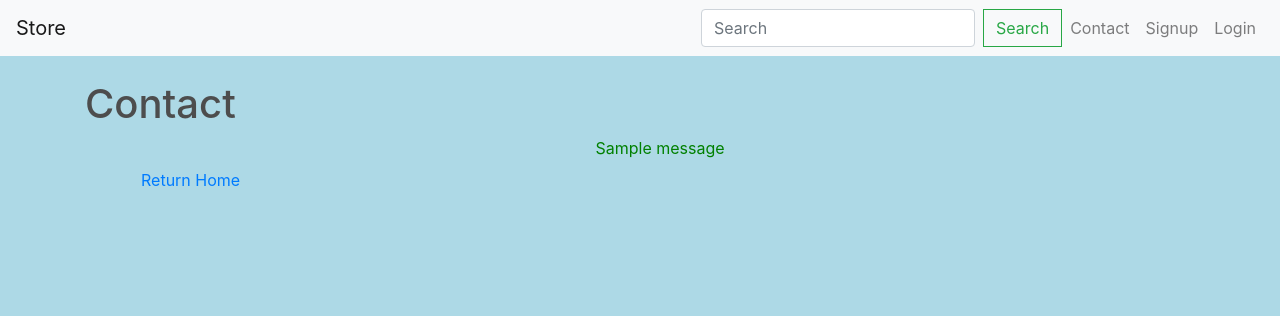
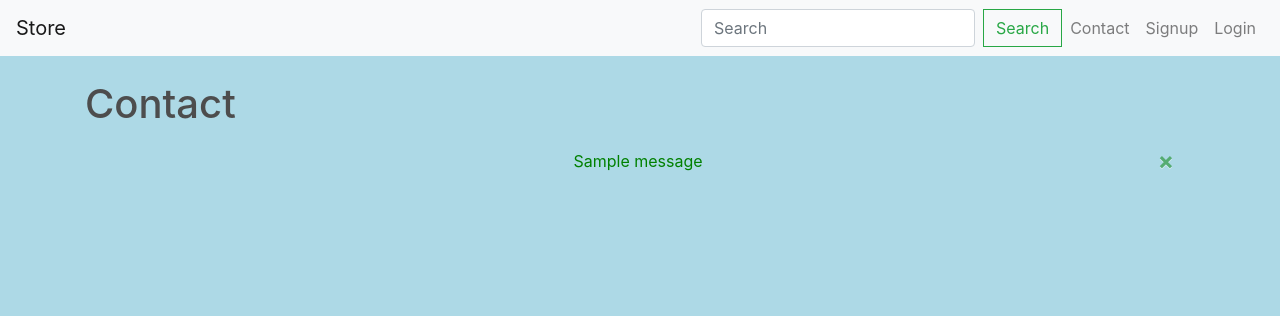
Before and after one commit to shahbazbacker/Ecommerce-Store, a Django app: page /contact/ in a window 1280 px wide. Shown: the top 316 px of the page. Run offline with Django 3.2, Linux system fonts and the light colour scheme; tables that the repository leaves empty hold one stand-in row (values such as "Sample post"); one stand-in notice (Sample message) is shown; some libraries are stand-ins or nearby versions.

Commit message:
Update contact.html

```diff
--- a/templates/contact.html
+++ b/templates/contact.html
@@ -10,8 +10,14 @@
     {% if messages %}
     <ul class="messages">
      {% for message in messages %}
-          <li{% if message.tags %} class="{{ message.tags }}"{% endif %}>{{ message }}</li>
-          <a class="nav-link" href="{% url 'products:product_list' %}">Return Home</a>
+        <div class="container-fluid p-0">
+        <div class="alert {{ message.tags }} alert-dismissible" role="alert" >
+        <button type="button" class="close" data-dismiss="alert" aria-label="Close">
+        <span aria-hidden="true">&times;</span>
+        </button>
+         {{ message }}
+        </div>
+        </div>
      {% endfor %}
     </ul>
     {% else %}
```
